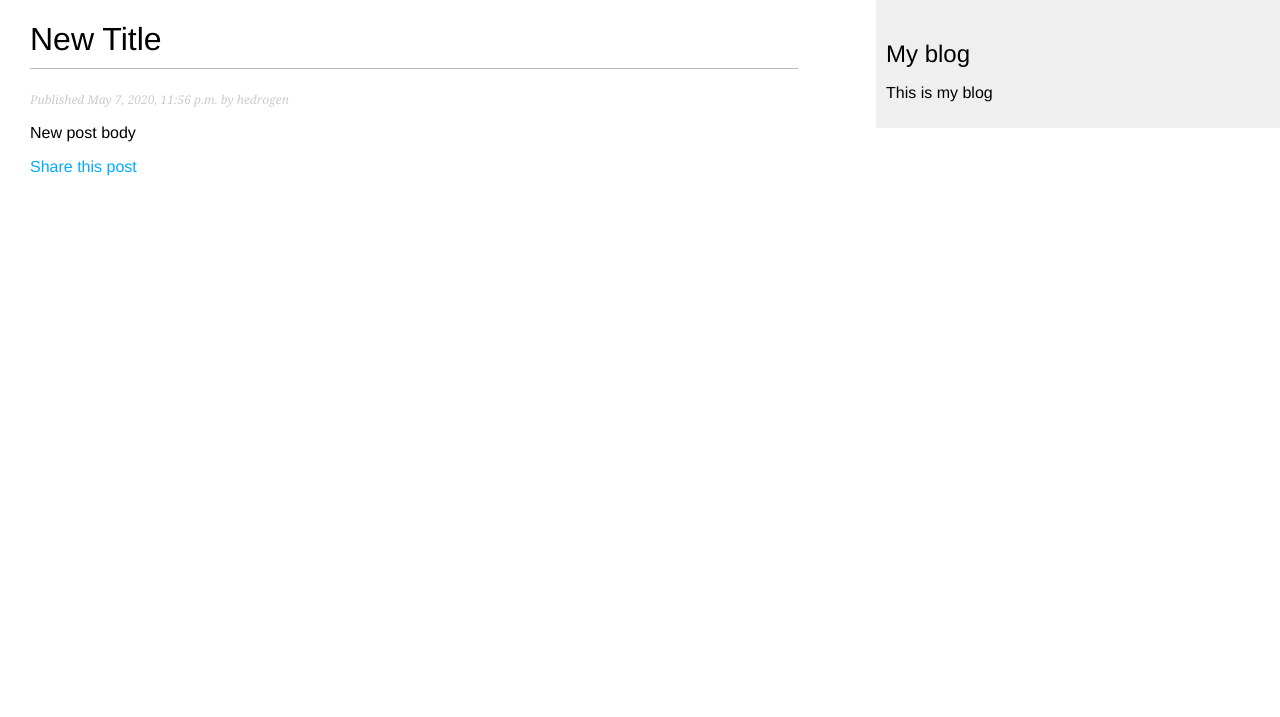
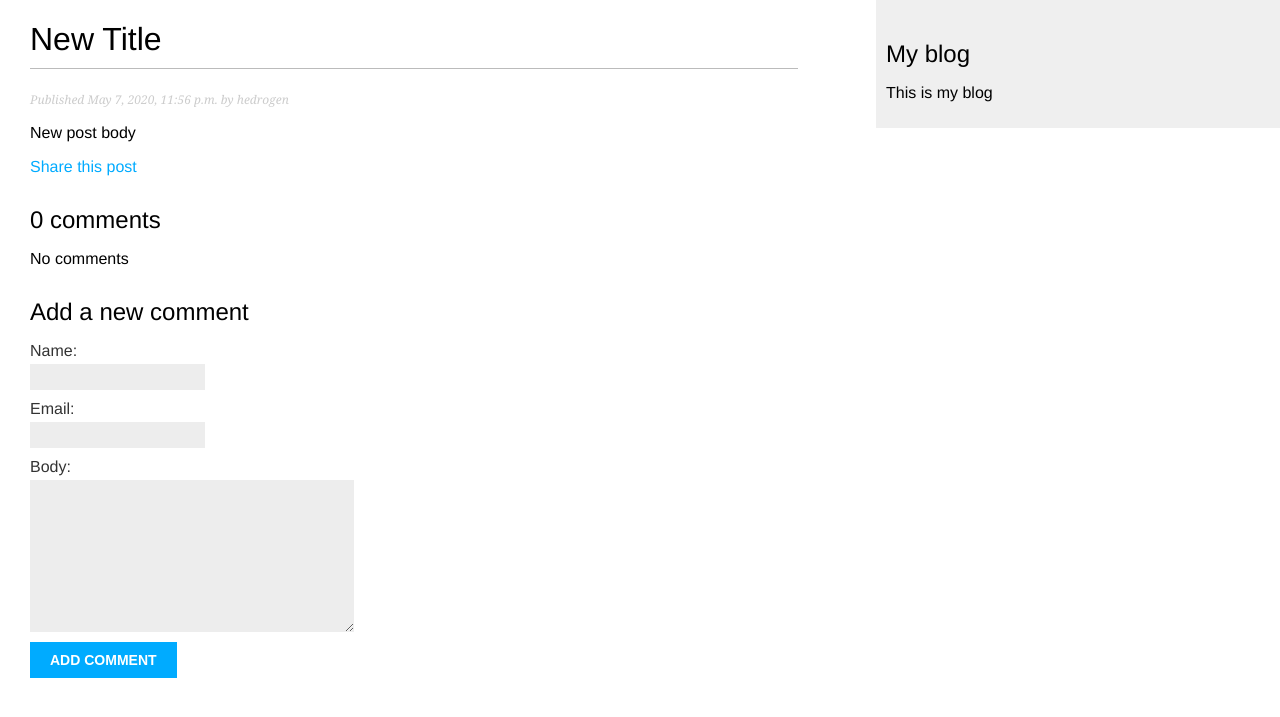
Before and after one commit to Hedrogen/django3, a Django app: a page that uses blog/templates/blog/post/detail.html in a window 1280 px wide. Shown: the top 717 px of the page. Run offline with Django 3.2, Linux system fonts and the light colour scheme; data comes from the database, SQL or seed files in the repository; data that the repository does not hold is empty.

Commit message:
comments full

```diff
--- a/blog/templates/blog/post/detail.html
+++ b/blog/templates/blog/post/detail.html
@@ -13,4 +13,30 @@
         Share this post
         </a>
     </p>
+    {% with comments.count as total_comments %}
+        <h2>
+          {{ total_comments }} comment{{ total_comments|pluralize }}
+        </h2>
+    {% endwith %}
+    {%for comment in comments %}
+        <div class="comment">
+            <p class="info">
+            Comment {{ forloop.counter }} by {{ comment.name }}
+            {{ comment.created }}
+            </p>
+            {{ comment.body|linebreaks }}
+        </div>
+    {% empty %}
+        <p>No comments</p>
+    {% endfor %}
+    {% if new_comment %}
+        <h2>Your comment has been added.</h2>
+    {% else %}
+        <h2>Add a new comment</h2>
+        <form method="post">
+            {{ comment_form.as_p }}
+            {% csrf_token %}
+            <p><input type="submit" value="Add comment"></p>
+        </form>
+    {% endif %}
 {% endblock %}
--- a/blog/views.py
+++ b/blog/views.py
@@ -2,8 +2,8 @@ from django.shortcuts import render, get_object_or_404
 from django.core.mail import send_mail
 from  django.core.paginator import Paginator, EmptyPage, PageNotAnInteger
 from django.views.generic import ListView
-from .forms import EmailPostForm
-from .models import Post
+from .forms import EmailPostForm, CommentForm
+from .models import Post, Comment
 ''' Версия без класса
 
 def post_list(request):
@@ -38,7 +38,24 @@ def post_detail(request, year, month, day, post):
                              publish__month=month,
                              publish__day=day)
 
-    return render(request, 'blog/post/detail.html', {'post': post})
+    comments = post.comments.filter(activate=True)
+
+    new_comment = None
+
+    if request.method == 'POST':
+        comment_form = CommentForm(data=request.POST)
+        if comment_form.is_valid():
+            new_comment = comment_form.save(commit=False)
+            new_comment.post = post
+            new_comment.save()
+    else:
+        comment_form = CommentForm()
+
+    return render(request, 'blog/post/detail.html',
+                  {'post': post,
+                   'comments': comments,
+                   'new_comment': new_comment,
+                   'comment_form': comment_form})
 
 
 def post_share(request, post_id):
```
